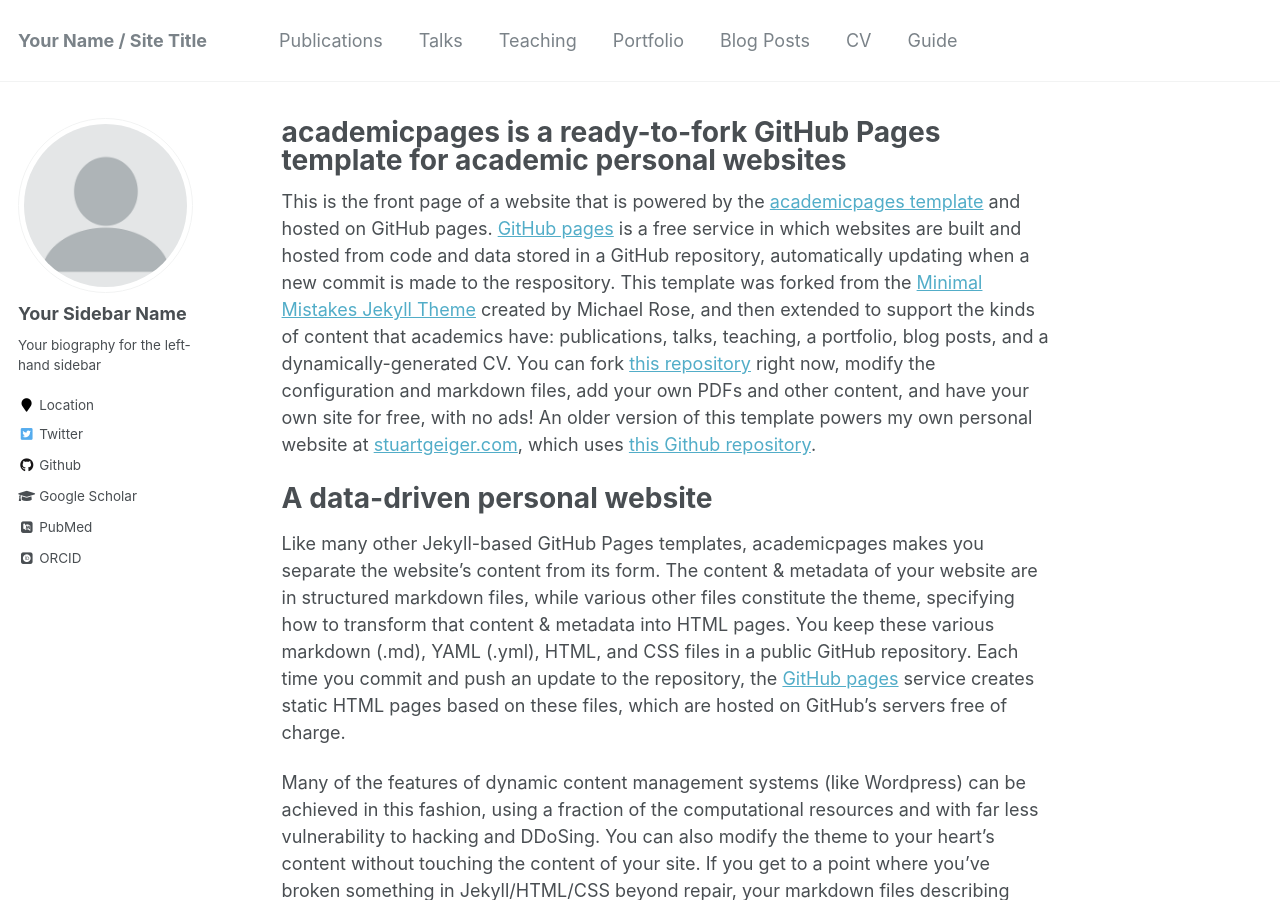
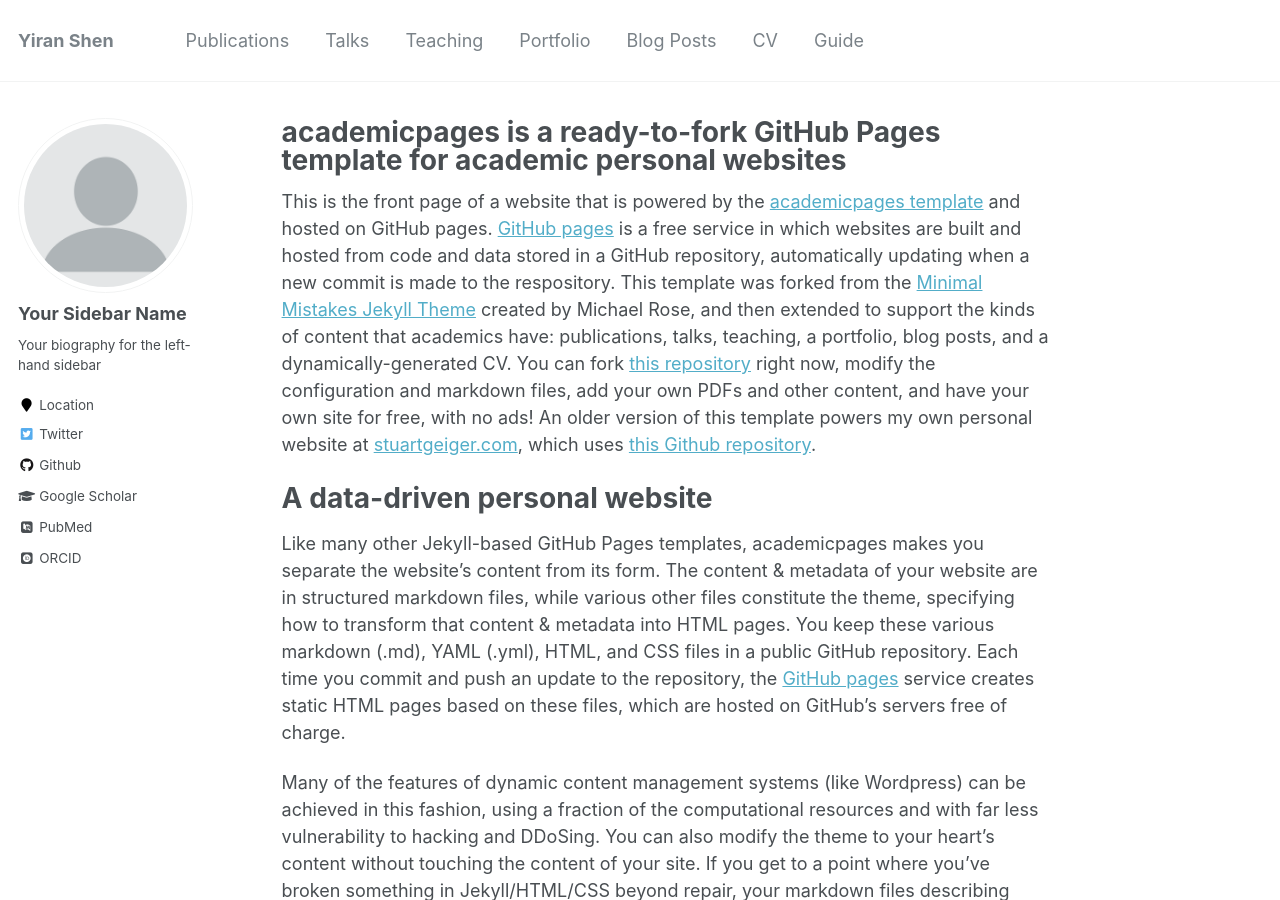
Before and after one commit to yrshen/home, a Jekyll site: the page built from _pages/about.md, in a window 1280 px wide and 900 px high. Built offline with Jekyll 4.4.1, drawn with Linux system fonts in a browser that asks for light colours; some web fonts are replaced.

Commit message:
Update _config.yml

```diff
--- a/_config.yml
+++ b/_config.yml
@@ -7,11 +7,11 @@
 
 # Site Settings
 locale                   : "en-US"
-title                    : "Your Name / Site Title"
+title                    : "Yiran Shen"
 title_separator          : "-"
 name                     : &name "Yiran Shen"
 description              : &description "personal description"
-url                      : https://academicpages.github.io # the base hostname & protocol for your site e.g. "https://mmistakes.github.io"
+url                      : https://yrshen.github.io/home/ # the base hostname & protocol for your site e.g. "https://mmistakes.github.io"
 baseurl                  : "" # the subpath of your site, e.g. "/blog"
 repository               : "academicpages/academicpages.github.io"
 teaser                   :  # filename of teaser fallback teaser image placed in /images/, .e.g. "500x300.png"
```
